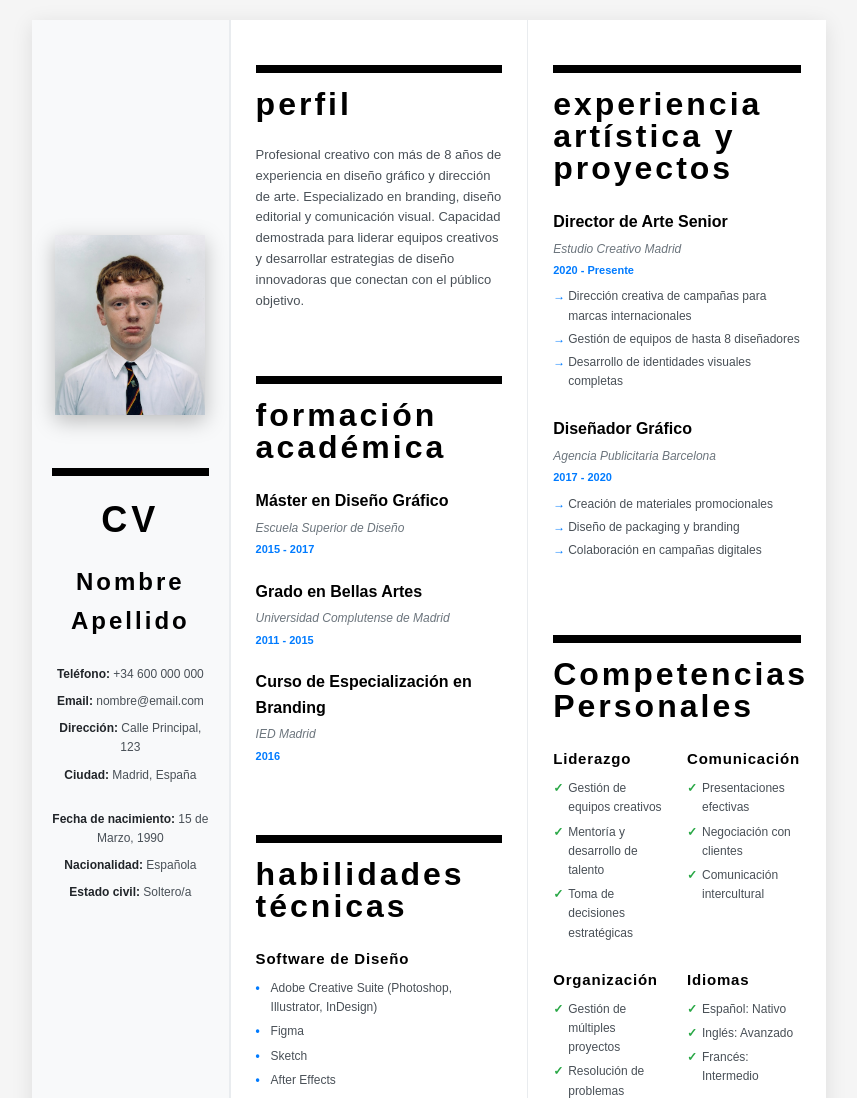
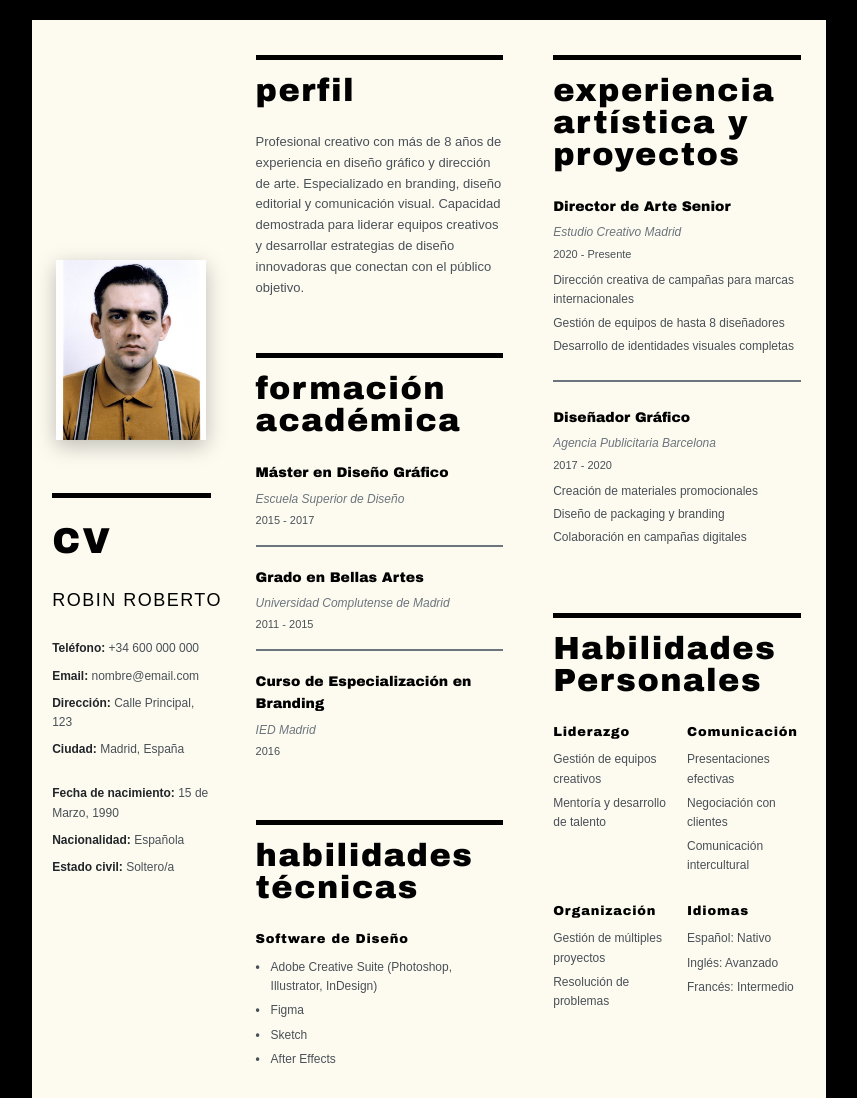
Before and after one commit to almamontii/CV-PROOF, a plain HTML site: page index.html in a window 1280 px wide. Shown: the top 1098 px of the page, without its empty margins (211-1068 px from the left). Drawn offline with Linux system fonts and the light colour scheme.

Commit message:
actualizar cv con subtítulos finos y nueva imagen

```diff
--- a/index.html
+++ b/index.html
@@ -10,11 +10,12 @@
 </head>
 
 <body>
+
     <div class="cv-container">
         <!-- Primera columna - Información personal -->
         <div class="personal-column">
             <div class="profile-photo">
-                <img src="foto-perfil.jpg" alt="Foto de perfil" class="profile-image"
+                <img src="fotoo.jpg" alt="Foto de perfil" class="profile-image"
                     onerror="this.style.display='none'; this.nextElementSibling.style.display='flex';">
                 <div class="profile-placeholder" style="display: none;">
                     <span>Foto</span>
@@ -23,7 +24,7 @@
 
             <div class="personal-info">
                 <h1 class="cv-title">CV</h1>
-                <h2 class="name">Nombre Apellido</h2>
+                <h2 class="name">Robin Roberto</h2>
                 <div class="contact-info">
                     <p><strong>Teléfono:</strong> +34 600 000 000</p>
                     <p><strong>Email:</strong> nombre@email.com</p>
@@ -85,6 +86,17 @@
 
                     </div>
                 </section>
+
+                <section class="cv-section">
+                    <h2>formación</h2>
+                    <div class="thin-subtitles">
+                        <p class="thin-subtitle">Máster en Diseño Gráfico</p>
+                        <p class="thin-subtitle">Director de Arte Senior</p>
+                        <p class="thin-subtitle">Grado en Bellas Artes</p>
+                        <p class="thin-subtitle">Curso de Especialización en Branding</p>
+                        <p class="thin-subtitle">Software de Diseño</p>
+                    </div>
+                </section>
             </div>
 
             <!-- Tercera columna -->
@@ -115,14 +127,13 @@
                 </section>
 
                 <section class="cv-section">
-                    <h2>Competencias Personales</h2>
+                    <h2>Habilidades Personales</h2>
                     <div class="competencies-grid">
                         <div class="competency-category">
                             <h4>Liderazgo</h4>
                             <ul>
                                 <li>Gestión de equipos creativos</li>
                                 <li>Mentoría y desarrollo de talento</li>
-                                <li>Toma de decisiones estratégicas</li>
                             </ul>
                         </div>
                         <div class="competency-category">
@@ -138,7 +149,6 @@
                             <ul>
                                 <li>Gestión de múltiples proyectos</li>
                                 <li>Resolución de problemas</li>
-                                <li>Pensamiento estratégico</li>
                             </ul>
                         </div>
                         <div class="competency-category">
@@ -154,6 +164,8 @@
             </div>
         </div>
     </div>
+
+
 </body>
 
 </html>
--- a/styles.css
+++ b/styles.css
@@ -6,18 +6,26 @@
 }
 
 body {
-    font-family: Arial, sans-serif;
-    background-color: #f5f5f5;
+    font-family: "Arial Black", "Arial Bold", Arial, sans-serif;
+    background-color: #000000;
     color: #333;
     line-height: 1.6;
 }
+
+/* Override para elementos específicos que necesitan ser finos */
+.thin-subtitle {
+    font-family: "Helvetica Neue", Helvetica, Arial, sans-serif !important;
+    font-weight: 100 !important;
+}
+
+
 
 /* Contenedor principal - Tamaño A4 */
 .cv-container {
     width: 210mm;
     height: 297mm;
     margin: 20px auto;
-    background: white;
+    background: #fdfbf0;
     box-shadow: 0 4px 20px rgba(0, 0, 0, 0.1);
     display: flex;
     overflow: hidden;
@@ -26,9 +34,9 @@ body {
 /* Primera columna - Información personal (más pequeña) */
 .personal-column {
     width: 25%;
-    background: #f8f9fa;
+    background: #fdfbf0;
     padding: 30px 20px;
-    border-right: 2px solid #e9ecef;
+    border-right: none;
     display: flex;
     flex-direction: column;
     justify-content: center;
@@ -69,7 +77,7 @@ body {
 
 /* Información personal */
 .personal-info {
-    text-align: center;
+    text-align: left;
 }
 
 .cv-title {
@@ -79,22 +87,23 @@ body {
     margin-bottom: 15px;
     margin-top: 15px;
     padding-top: 15px;
-    border-top: 8px solid #000000;
-    letter-spacing: 4px;
+    border-top: 5px solid #000000;
+    letter-spacing: 2px;
+    text-transform: uppercase;
+    text-shadow: none;
+    font-family: "Arial Black", "Arial Bold", Arial, sans-serif;
+}
+
+.name {
+    font-size: 18px;
+    font-weight: 400;
+    color: #000000;
+    margin-bottom: 25px;
+    letter-spacing: 1.5px;
     text-transform: uppercase;
     text-shadow: none;
     font-family: Arial, sans-serif;
-}
-
-.name {
-    font-size: 24px;
-    font-weight: 900;
-    color: #000000;
-    margin-bottom: 25px;
-    letter-spacing: 3px;
-    text-transform: none;
-    text-shadow: none;
-    font-family: Arial, sans-serif;
+    white-space: nowrap;
 }
 
 .contact-info,
@@ -107,6 +116,8 @@ body {
     font-size: 12px;
     margin-bottom: 8px;
     color: #495057;
+    font-weight: 300;
+    font-family: Arial, sans-serif;
 }
 
 .contact-info strong,
@@ -130,12 +141,13 @@ body {
 }
 
 .content-column:first-child {
-    border-right: 1px solid #e9ecef;
+    border-right: none;
 }
 
 /* Secciones del CV */
 .cv-section {
     margin-bottom: 35px;
+    margin-top: -10px;
     flex: 1;
 }
 
@@ -146,11 +158,11 @@ body {
     margin-bottom: 25px;
     margin-top: 15px;
     padding-top: 15px;
-    border-top: 8px solid #000000;
+    border-top: 5px solid #000000;
     text-transform: none;
-    letter-spacing: 3px;
+    letter-spacing: 1.5px;
     line-height: 1;
-    font-family: Arial, sans-serif;
+    font-family: "Arial Black", "Arial Bold", Arial, sans-serif;
     text-shadow: none;
     font-stretch: ultra-expanded;
 }
@@ -160,16 +172,25 @@ body {
     line-height: 1.6;
     color: #495057;
     margin-bottom: 15px;
+    font-weight: 300;
+    font-family: Arial, sans-serif;
 }
 
 /* Formación académica */
 .education-item {
     margin-bottom: 20px;
+    padding-bottom: 15px;
+    border-bottom: 2px solid #6c757d;
+}
+
+.education-item:last-child {
+    border-bottom: none;
+    padding-bottom: 0;
 }
 
 .education-item h3 {
-    font-size: 16px;
-    font-weight: 800;
+    font-size: 14px;
+    font-weight: 100;
     color: #000000;
     margin-bottom: 5px;
     text-transform: none;
@@ -180,24 +201,29 @@ body {
     color: #6c757d;
     font-style: italic;
     margin-bottom: 3px;
+    font-weight: 300;
+    font-family: Arial, sans-serif;
 }
 
 .education-item .year {
     font-size: 11px;
-    color: #007bff;
-    font-weight: 600;
+    color: #495057;
+    font-weight: 300;
     margin-bottom: 0;
+    font-family: Arial, sans-serif;
 }
 
 /* Habilidades técnicas */
 .skills-grid {
     display: grid;
     gap: 20px;
+    padding-bottom: 15px;
+    margin-bottom: 15px;
 }
 
 .skill-category h4 {
-    font-size: 15px;
-    font-weight: 800;
+    font-size: 13px;
+    font-weight: 100;
     color: #000000;
     margin-bottom: 8px;
     text-transform: none;
@@ -215,11 +241,13 @@ body {
     margin-bottom: 5px;
     padding-left: 15px;
     position: relative;
+    font-weight: 100;
+    font-family: Arial, sans-serif;
 }
 
 .skill-category li::before {
     content: "•";
-    color: #007bff;
+    color: #495057;
     font-weight: bold;
     position: absolute;
     left: 0;
@@ -228,11 +256,18 @@ body {
 /* Experiencia */
 .experience-item {
     margin-bottom: 25px;
+    padding-bottom: 20px;
+    border-bottom: 2px solid #6c757d;
+}
+
+.experience-item:last-child {
+    border-bottom: none;
+    padding-bottom: 0;
 }
 
 .experience-item h3 {
-    font-size: 16px;
-    font-weight: 800;
+    font-size: 14px;
+    font-weight: 100;
     color: #000000;
     margin-bottom: 5px;
     text-transform: none;
@@ -243,13 +278,16 @@ body {
     color: #6c757d;
     font-style: italic;
     margin-bottom: 3px;
+    font-weight: 300;
+    font-family: Arial, sans-serif;
 }
 
 .experience-item .year {
     font-size: 11px;
-    color: #007bff;
-    font-weight: 600;
+    color: #495057;
+    font-weight: 300;
     margin-bottom: 8px;
+    font-family: Arial, sans-serif;
 }
 
 .experience-item ul {
@@ -261,13 +299,14 @@ body {
     font-size: 12px;
     color: #495057;
     margin-bottom: 4px;
-    padding-left: 15px;
+    padding-left: 0;
     position: relative;
+    font-weight: 300;
+    font-family: Arial, sans-serif;
 }
 
 .experience-item li::before {
-    content: "→";
-    color: #007bff;
+    content: "";
     position: absolute;
     left: 0;
 }
@@ -280,8 +319,8 @@ body {
 }
 
 .competency-category h4 {
-    font-size: 15px;
-    font-weight: 800;
+    font-size: 13px;
+    font-weight: 100;
     color: #000000;
     margin-bottom: 8px;
     text-transform: none;
@@ -297,30 +336,35 @@ body {
     font-size: 12px;
     color: #495057;
     margin-bottom: 5px;
-    padding-left: 15px;
+    padding-left: 0;
     position: relative;
+    font-weight: 300;
+    font-family: Arial, sans-serif;
 }
 
 .competency-category li::before {
-    content: "✓";
-    color: #28a745;
-    font-weight: bold;
+    content: "";
     position: absolute;
     left: 0;
 }
 
-/* Responsive para impresión */
-@media print {
-    body {
-        background: white;
-    }
 
-    .cv-container {
-        box-shadow: none;
-        margin: 0;
-        width: 100%;
-        height: auto;
-    }
+
+/* Subtítulos finos */
+.thin-subtitles {
+    margin-top: 15px;
+}
+
+.thin-subtitle {
+    font-size: 11px;
+    font-weight: 100 !important;
+    color: #495057;
+    margin-bottom: 8px;
+    font-family: "Helvetica Neue", Helvetica, Arial, sans-serif !important;
+    letter-spacing: 0.5px;
+    line-height: 1.2;
+    text-transform: none;
+    font-style: normal;
 }
 
 /* Responsive para pantallas pequeñas */
```
Also changed, not shown: fotoo.jpg (added), 1 other file.
